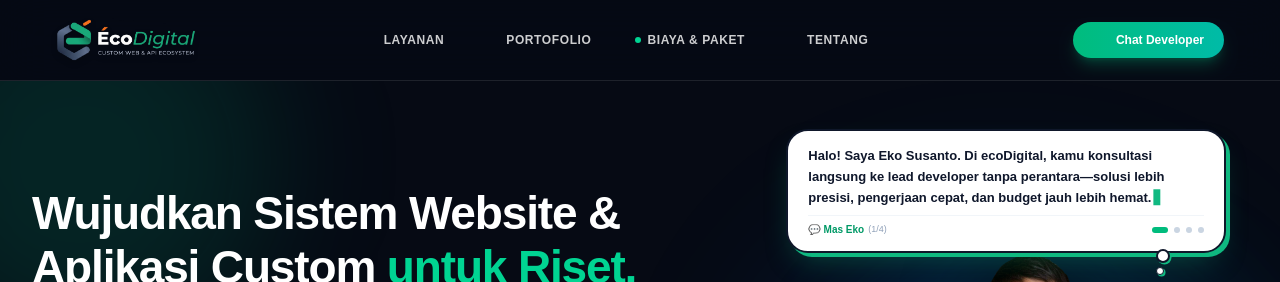
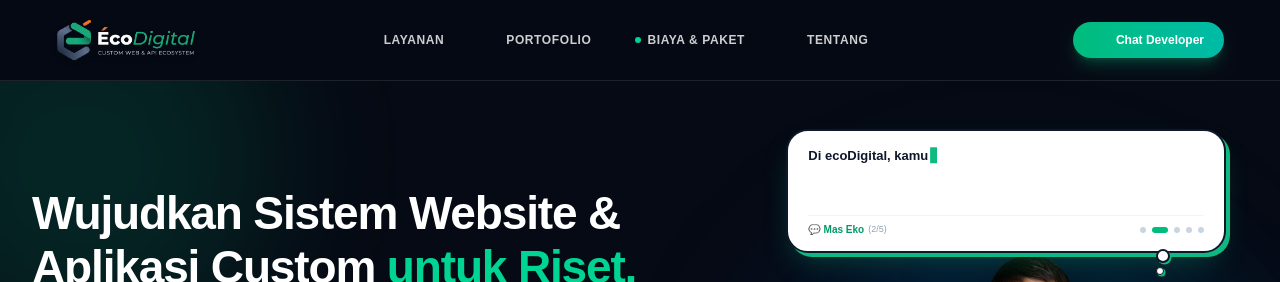
Before and after one commit to echoTech187/eco-digital, a Next.js app: page / in a window 1280 px wide. Shown: the top 282 px of the page. Built offline with nearby package versions, Linux system fonts and the light colour scheme; some icons are missing.

Commit message:
feat: add hero v2 section component with interactive typewriter speech bubble

```diff
--- a/src/components/sections/hero-v2-section.tsx
+++ b/src/components/sections/hero-v2-section.tsx
@@ -9,10 +9,11 @@ import { getWaUrl, TECH_STACK_ITEMS } from "@/data/landing-data";
 import founderImg from "../../../public/images/founder.png";
 
 const HERO_BUBBLE_SCRIPTS = [
-  "Halo! Saya Eko Susanto. Di ecoDigital, kamu konsultasi langsung ke lead developer tanpa perantara—solusi lebih presisi, pengerjaan cepat, dan budget jauh lebih hemat.",
-  "Deadline sidang sudah dekat tapi sistem masih error? Kami tuntaskan kodingannya sampai lancar plus panduan bedah kode agar kamu 100% siap di depan dosen penguji.",
-  "Butuh web profil, sistem kasir, atau inventaris custom tanpa biaya langganan bulanan? Kami bangun sistem tangguh sesuai alur kerjamu, source code 100% jadi aset milikmu.",
-  "Punya ide sistem atau kendala kodingan yang ingin segera dibereskan? Pelajari rekam jejak portofolio kami di bawah atau klik Chat WA untuk konsultasi gratis hari ini!",
+  "Deadline sidang makin dekat, error belum kelar? Nota usaha makin menumpuk? Kadang, langkah pertama sesederhana berani bilang, halo.",
+  "Di ecoDigital, kamu langsung ngobrol dengan lead developer yang santai dan paham. Ceritakan masalahmu, kami dengarkan tanpa asal kasih harga.",
+  "Lewat bimbingan 1-on-1, kode dibenahi transparan & logika dijelaskan dengan bahasa manusia. Source code 100% diserahkan plus rekaman bedah kode.",
+  "Sistem lancar, sidang lebih tenang, pesanan pertama pun masuk. Karena solusi dari error paling rumit pun, selalu bermula dari satu sapaan santai.",
+  "Nggak perlu hadapi error sendirian. Temukan partner kodingmu di ecoDigital—dimulai dari sapaan 'Halo'!",
 ];
 
 export function HeroV2Section({ videoSrc }: { videoSrc?: string | null } = {}) {
@@ -176,7 +177,7 @@ export function HeroV2Section({ videoSrc }: { videoSrc?: string | null } = {}) {
                   <div className="mt-1.5 pt-1.5 border-t border-slate-100 flex items-center justify-between text-[10px] text-slate-400">
                     <span className="font-semibold text-emerald-600 flex items-center gap-1">
                       <span>💬 Mas Eko</span>
-                      <span className="text-[9px] text-slate-400 font-normal">({currentScriptIdx + 1}/4)</span>
+                      <span className="text-[9px] text-slate-400 font-normal">({currentScriptIdx + 1}/{HERO_BUBBLE_SCRIPTS.length})</span>
                     </span>
                     <div className="flex items-center gap-1.5">
                       {HERO_BUBBLE_SCRIPTS.map((_, idx) => (
```
